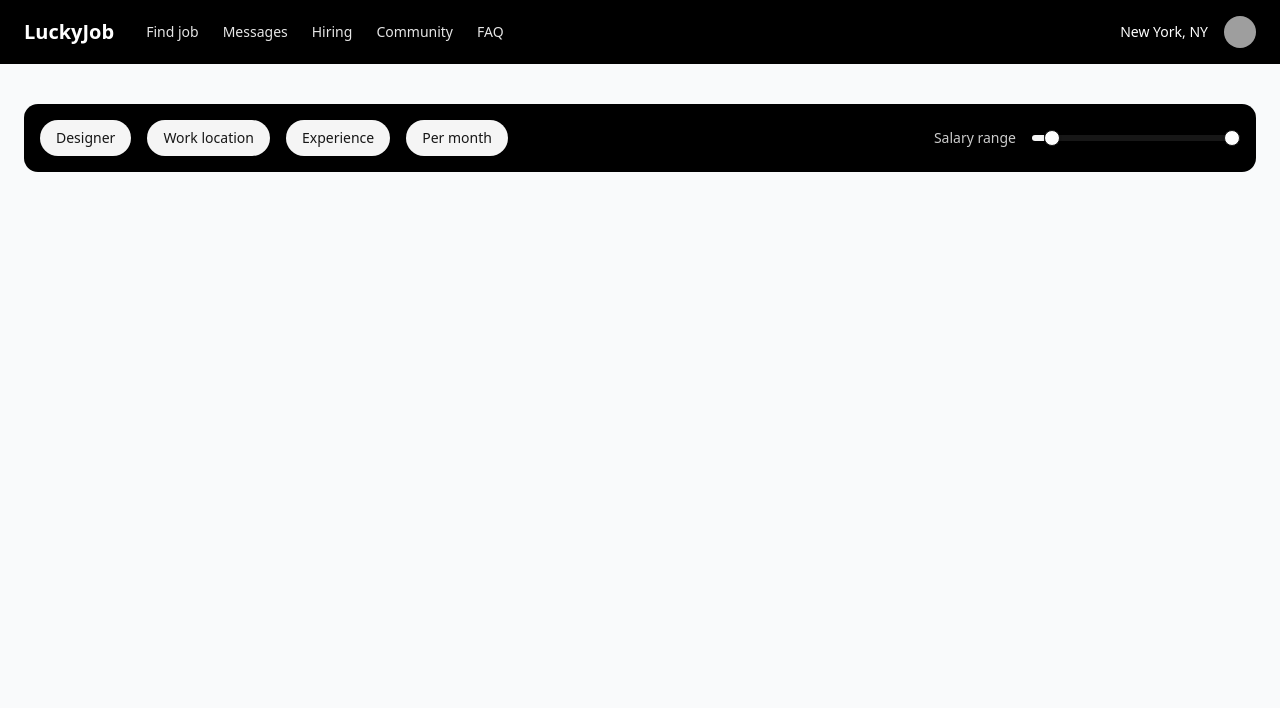
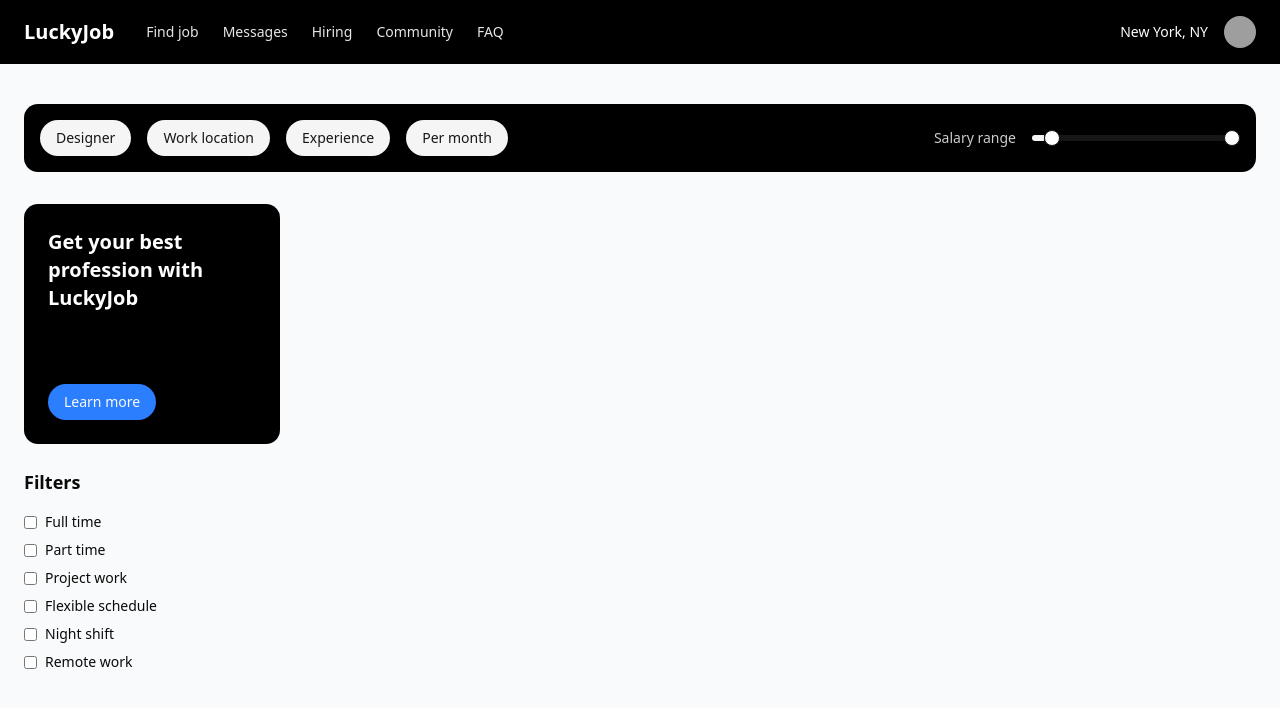
Before and after one commit to kishorekumargr/job-portal, a Next.js app: page / in a window 1280 px wide. Shown: the top 708 px of the page. Built offline with nearby package versions, Linux system fonts and the light colour scheme; grey boxes are pictures that could not be loaded.

Commit message:
Add filters sidebar

```diff
--- a/app/page.tsx
+++ b/app/page.tsx
@@ -1,3 +1,4 @@
+import FiltersSidebar from "@/components/FiltersSidebar";
 import Navbar from "@/components/Navbar";
 import TopFilters from "@/components/TopFilters";
 
@@ -7,6 +8,9 @@
       <Navbar />
       <div className="max-w-7xl mx-auto px-6 py-6">
         <TopFilters />
+        <div className="mt-8 flex gap-10">
+          <FiltersSidebar />
+        </div>
       </div>
     </main>
   );
--- /dev/null
+++ b/components/FiltersSidebar.tsx
@@ -0,0 +1,31 @@
+import PromoCard from "@/components/PromoCard";
+
+const filters = [
+  "Full time",
+  "Part time",
+  "Project work",
+  "Flexible schedule",
+  "Night shift",
+  "Remote work",
+];
+
+export default function FiltersSidebar() {
+  return (
+    <aside className="w-64 hidden lg:flex flex-col gap-6">
+      <PromoCard />
+
+      <div className="space-y-4">
+        <h3 className="font-semibold text-lg">Filters</h3>
+
+        <div className="space-y-2">
+          {filters.map((item) => (
+            <label key={item} className="flex items-center gap-2 text-sm">
+              <input type="checkbox" className="accent-black" />
+              {item}
+            </label>
+          ))}
+        </div>
+      </div>
+    </aside>
+  );
+}
```
